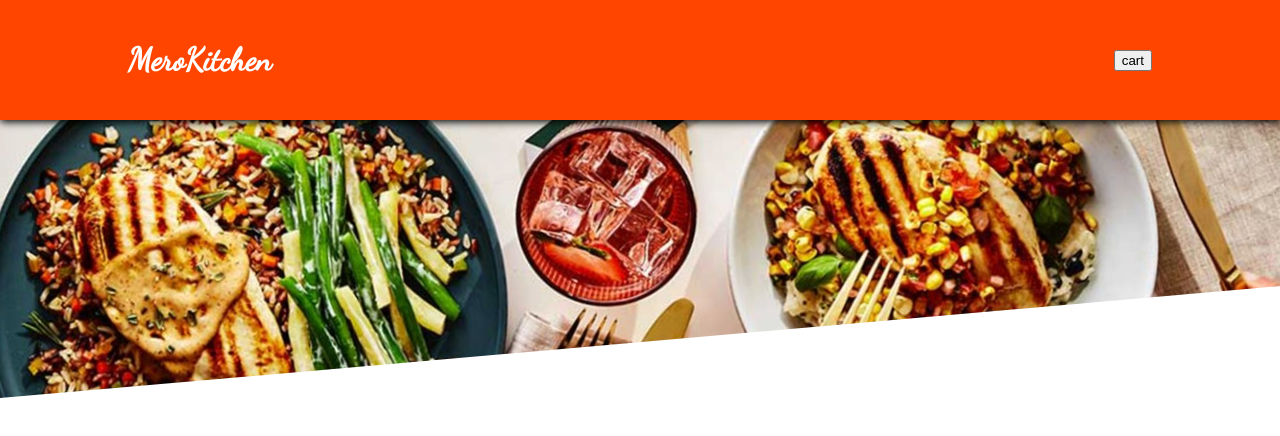
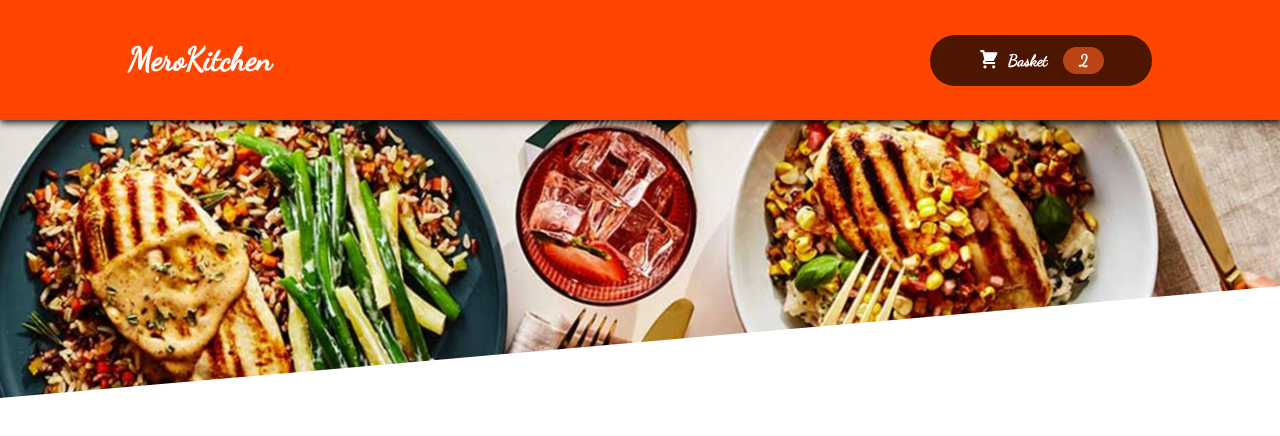
Before and after one commit to PrabeshPP/FoodApp, a React (Create React App) app: page / in a window 1280 px wide. Shown: the top 436 px of the page. Built offline with nearby package versions, Linux system fonts and the light colour scheme.

Commit message:
Added CartButton

```diff
--- a/src/Components/Cart/CartIcon.js
+++ b/src/Components/Cart/CartIcon.js
@@ -1,3 +1,5 @@
+//Filed that provide cart icons to the cart-button
+
 const CartIcon = () => {
     return (
       <svg
--- a/src/Components/Layout/Header.js
+++ b/src/Components/Layout/Header.js
@@ -1,6 +1,7 @@
 import React from "react";
 import classes from "./Header.module.css";
 import coverImage from '../../assets/coverImage.jpg';
+import HeaderCartButton from "./HeaderCartButton";
 
 
 const Header=(props)=>{
@@ -8,7 +9,7 @@
         <React.Fragment>
         <header className={classes.header}>
             <h1>MeroKitchen</h1>
-            <button>cart</button>
+            <HeaderCartButton/>
 
         </header>
         <div className={classes["main-Img"]}>
--- a/src/Components/Layout/HeaderCartButton.js
+++ b/src/Components/Layout/HeaderCartButton.js
@@ -1,5 +1,19 @@
+import CartIcon from "../Cart/CartIcon";
+import classes from './HeaderCartButton.module.css';
+
 const HeaderCartButton=(props)=>{
     return (
+        <button className={classes.button}>
+         <span className={classes.icon}>
+            <CartIcon/>
+         </span>
+         <span>Basket</span>
+         <span className={classes.badge}>2</span>
+
+        </button>
+
 
     );
 }
+
+export default HeaderCartButton ;
--- /dev/null
+++ b/src/Components/Layout/HeaderCartButton.module.css
@@ -0,0 +1,59 @@
+.button {
+    cursor: pointer;
+    font: inherit;
+    border: none;
+    background-color: #4d1601;
+    color: white;
+    padding: 0.75rem 3rem;
+    display: flex;
+    justify-content: space-around;
+    align-items: center;
+    border-radius: 25px;
+    font-weight: bold;
+  }
+
+  .button:hover,
+  .button:active {
+    background-color: #2c0d00;
+  }
+
+  .icon {
+    width: 1.35rem;
+    height: 1.35rem;
+    margin-right: 0.5rem;
+  }
+
+  .badge {
+    background-color: #b94517;
+    padding: 0.25rem 1rem;
+    border-radius: 25px;
+    margin-left: 1rem;
+    font-weight: bold;
+  }
+
+  .button:hover .badge,
+  .button:active .badge {
+    background-color: #92320c;
+  }
+
+  .bump {
+    animation: bump 300ms ease-out;
+  }
+
+  @keyframes bump {
+    0% {
+      transform: scale(1);
+    }
+    10% {
+      transform: scale(0.9);
+    }
+    30% {
+      transform: scale(1.1);
+    }
+    50% {
+      transform: scale(1.15);
+    }
+    100% {
+      transform: scale(1);
+    }
+  }
```
